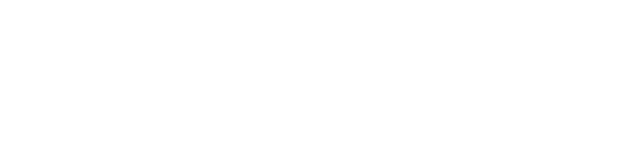
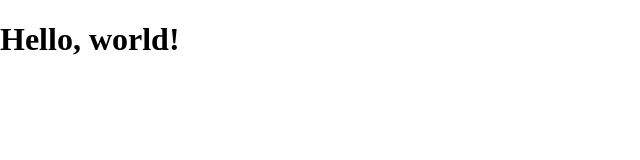
Before and after one commit to james-ashley-1/template-test, a plain HTML site: page index.html in a window 1280 px wide. Shown: the whole page, without its empty margins (0-640 px from the left). Drawn offline with Linux system fonts and the light colour scheme.

Commit message:
testing again

```diff
--- a/index.html
+++ b/index.html
@@ -15,7 +15,9 @@
     />
     <link rel="stylesheet" href="style.css" />
   </head>
-  <body></body>
+  <body>
+    <h1>Hello, world!</h1>
+  </body>
   <!-- Script -->
   <script src="script.js"></script>
 </html>
```
